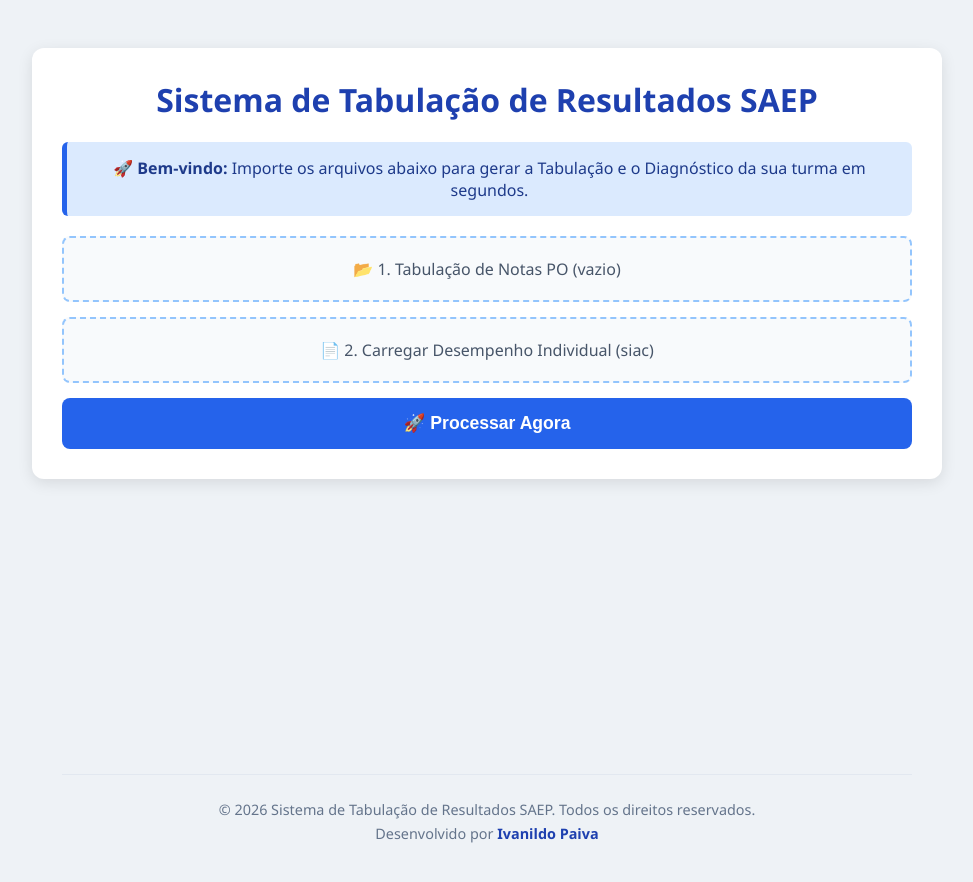
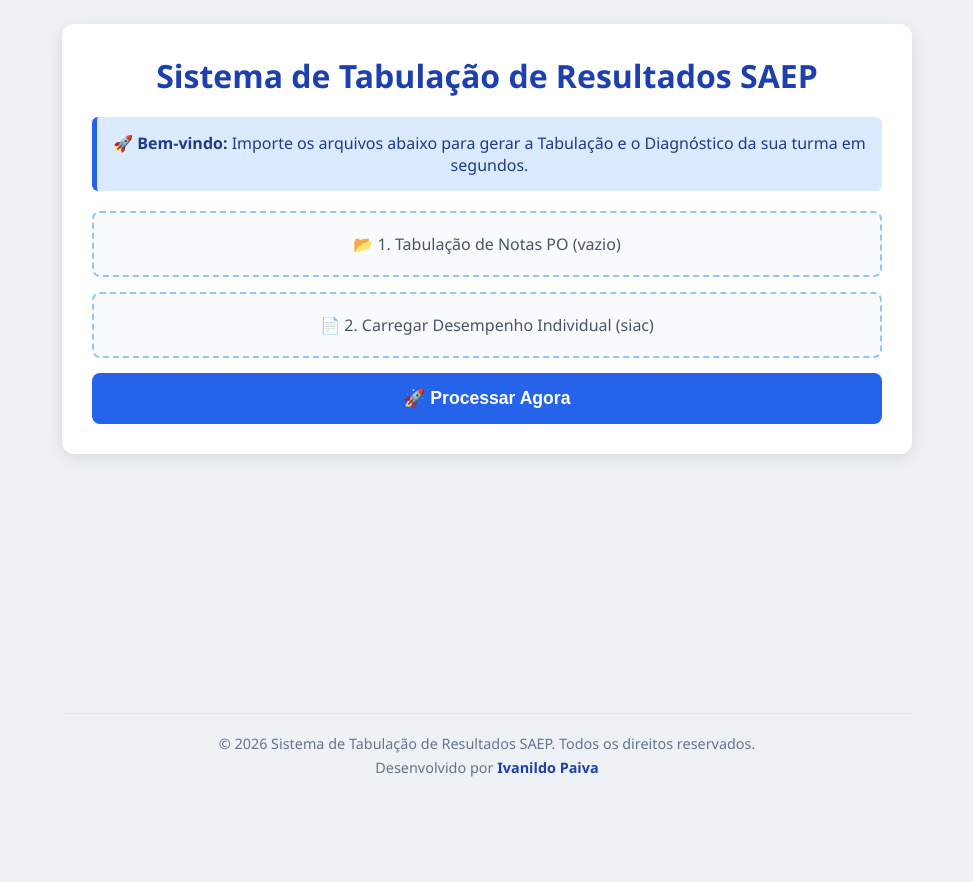
Before and after one commit to IvanildoPaiva/tabulacao_saep, a plain HTML site: page index.html in a window 1280 px wide. Shown: the whole page, without its empty margins (153-1126 px from the left). After the commit the page ends 800 px from the top, so only its background shows below. Drawn offline with Linux system fonts and the light colour scheme.

Commit message:
Refactor CSS for improved layout and footer visibility
Adjusted styles for body, container, and footer for better layout and visibility.

```diff
--- a/css/style.css
+++ b/css/style.css
@@ -1,10 +1,18 @@
+/* --- Reset Básico para evitar Scroll indesejado --- */
+* {
+    margin: 0;
+    padding: 0;
+    box-sizing: border-box;
+}
+
 body {
     font-family: 'Segoe UI', sans-serif;
     background: #eef2f6;
     display: flex;
     flex-direction: column;
     align-items: center;
-    padding: 40px;
+    /* Reduzimos o padding vertical e usamos box-sizing para caber na tela */
+    padding: 3vh 20px 1vh 20px;
     min-height: 100vh;
 }
 
@@ -15,12 +23,13 @@ body {
     padding: 30px;
     border-radius: 12px;
     box-shadow: 0 4px 15px rgba(0,0,0,0.1);
-    margin-bottom: 40px;
+    /* Margem reduzida para não empurrar o rodapé para fora */
+    margin-bottom: 20px;
 }
 
 h1 {
     color: #1e40af;
-    margin-top: 0;
+    margin-bottom: 20px;
     text-align: center;
 }
 
@@ -89,12 +98,14 @@ h1 {
     font-size: 0.9rem;
 }
 
+/* --- Rodapé ajustado para ficar sempre visível --- */
 footer {
     text-align: center;
     color: #64748b;
     font-size: 0.9rem;
-    margin-top: auto;
-    padding-top: 20px;
+    margin-top: auto; /* Esta é a mágica que empurra ele pro fundo */
+    padding-top: 15px;
+    padding-bottom: 10px;
     border-top: 1px solid #e2e8f0;
     width: 100%;
     max-width: 850px;
```
